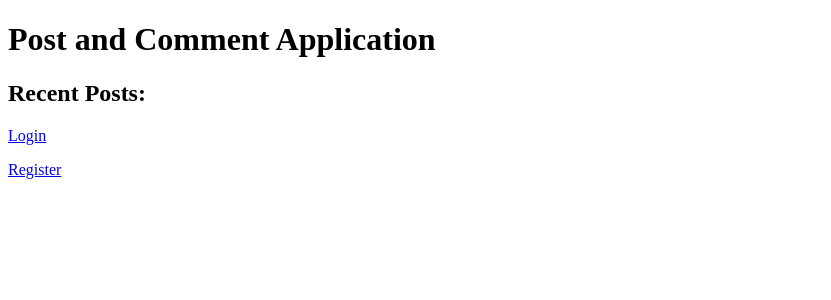
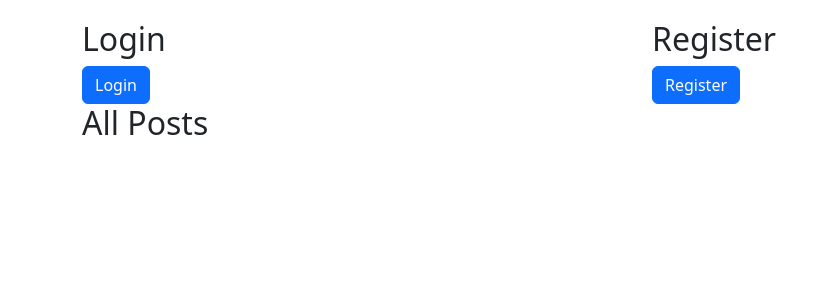
Before and after one commit to gabrfern99/post-comment-app, a Flask app: page / in a window 1280 px wide. Shown: the top 300 px of the page, without its empty margins (0-831 px from the left). Run offline with Flask 3, Linux system fonts and the light colour scheme; data that the repository does not hold is empty; some libraries are stand-ins or nearby versions.

Commit message:
Update home.html code

```diff
--- a/templates/home.html
+++ b/templates/home.html
@@ -2,27 +2,88 @@
 <html>
 <head>
     <title>Home</title>
+        <link rel="stylesheet" href= "{{ url_for('static',filename='styles/bootstrap.min.css') }}">
+
+    <style>
+        body {
+            padding: 20px;
+        }
+
+        .post-card {
+            margin-bottom: 20px;
+        }
+
+        .comment-container {
+            display: flex;
+            align-items: center;
+            margin-bottom: 10px;
+        }
+
+        .comment-content {
+            margin-left: 10px;
+        }
+    </style>
 </head>
 <body>
-    <h1>Post and Comment Application</h1>
-
-    <h2>Recent Posts:</h2>
-    <ul>
-        {% for post in posts %}
-            <li>
-                <h3>{{ post.title }}</h3>
-                <p>{{ post.content }}</p>
-                <p>By: {{ post.user.username }}</p>
-            </li>
-        {% endfor %}
-    </ul>
-
-    {% if current_user.is_authenticated %}
-        <p><a href="{{ url_for('create_post') }}">Create a new post</a></p>
-        <p><a href="{{ url_for('logout') }}">Logout</a></p>
-    {% else %}
-    <p><a href="{{ url_for('login') }}">Login</a></p>
-        <p><a href="{{ url_for('register') }}">Register</a></p>
-    {% endif %}
+    <div class="container">
+        {% if current_user.is_authenticated %}
+        <div class="row">
+            <div class="col-md-6">
+                <h2>Welcome, {{ current_user.username }}!</h2>
+                <a href="{{ url_for('logout') }}" class="btn btn-danger">Logout</a>
+            </div>
+            <div class="col-md-6">
+                <h2>Create Post</h2>
+                <a href="{{ url_for('create_post') }}" class="btn btn-primary">Create Post</a>
+            </div>
+        </div>
+        {% else %}
+        <div class="row">
+            <div class="col-md-6">
+                <h2>Login</h2>
+                <a href="{{ url_for('login') }}" class="btn btn-primary">Login</a>
+            </div>
+            <div class="col-md-6">
+                <h2>Register</h2>
+                <a href="{{ url_for('register') }}" class="btn btn-primary">Register</a>
+            </div>
+        </div>
+        {% endif %}
+        <div class="row">
+            <div class="col-md-12">
+                <h2>All Posts</h2>
+                {% for post in posts %}
+                <div class="card post-card">
+                    <div class="card-body">
+                        <h5 class="card-title">{{ post.title }}</h5>
+                        <p class="card-text">{{ post.content }}</p>
+                        <h6 class="card-subtitle mb-2 text-muted">Comments:</h6>
+                        <div class="comments-container">
+                            {% for comment in post.comments %}
+                            <div class="comment-container">
+                                <div class="comment-content">
+                                    <p>{{ comment.content }}</p>
+                                    <small class="text-muted">by {{ comment.commenter.username }}</small>
+                                </div>
+                            </div>
+                            {% endfor %}
+                        </div>
+                        <form action="{{ url_for('add_comment', post_id=post.id) }}" method="POST">
+                            <div class="form-group">
+                                <textarea name="content" class="form-control" placeholder="Add a comment" rows="3" required></textarea>
+                            </div>
+                            <button type="submit" class="btn btn-primary">Submit Comment</button>
+                        </form>
+                {% if current_user.is_authenticated and current_user.id == post.user_id %}
+      <form action="{{ url_for('delete_post', post_id=post.id) }}" method="POST" class="d-inline">
+        <button type="submit" class="btn btn-danger">Delete</button>
+      </form>
+      {% endif %}
+                    </div>
+                </div>
+                {% endfor %}
+            </div>
+        </div>
+    </div>
 </body>
 </html>
```
